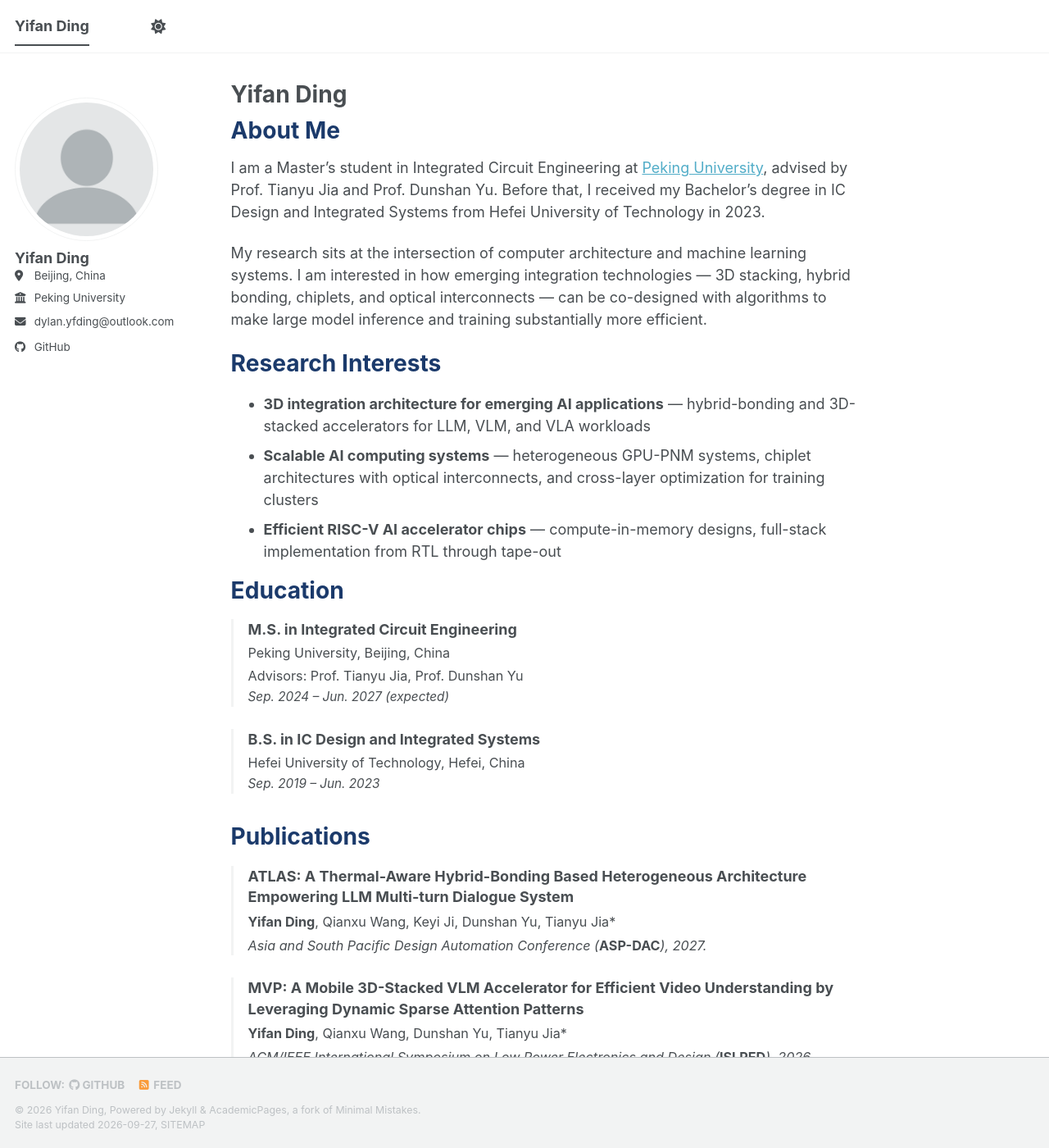
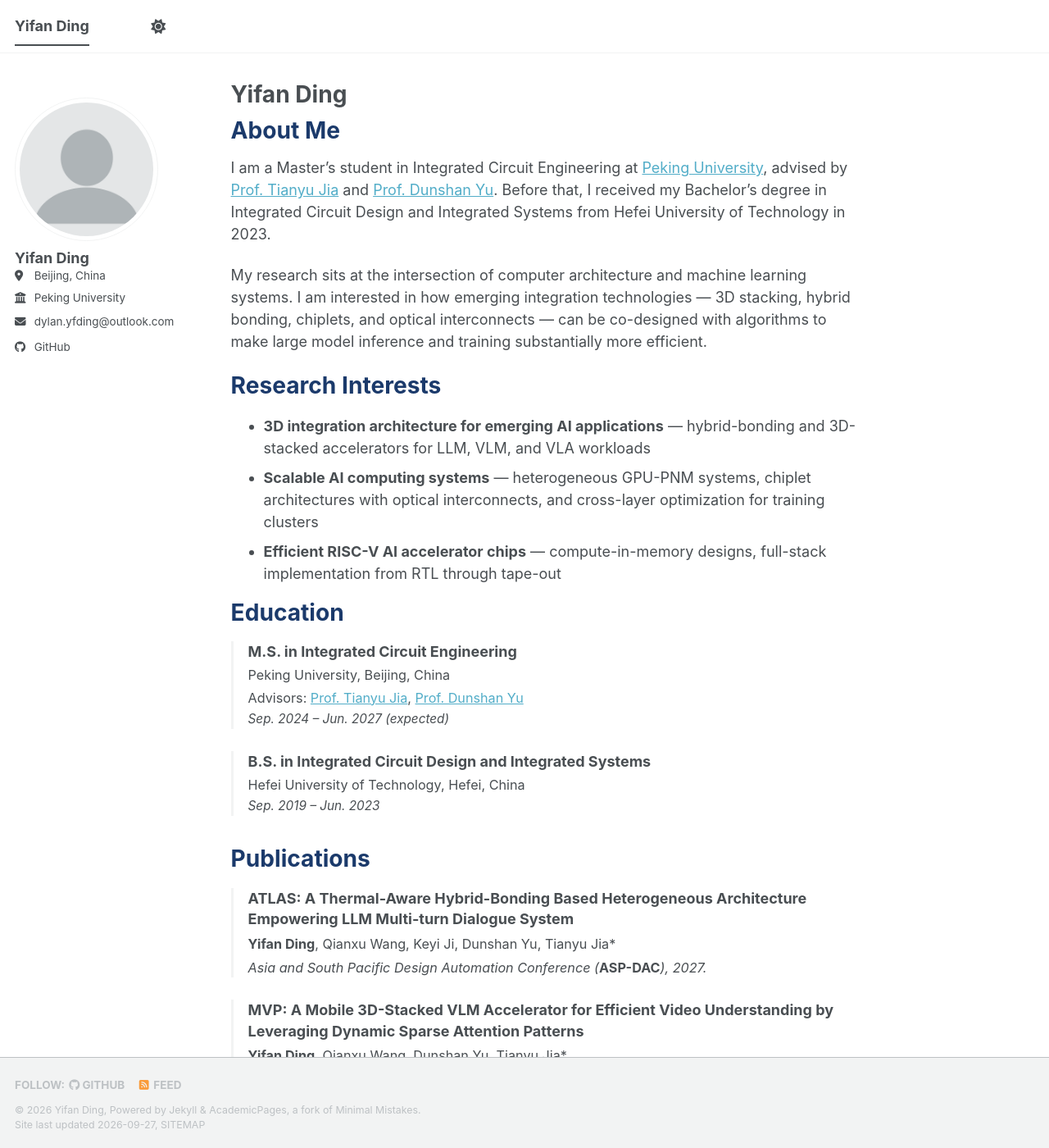
Before and after one commit to DylanDing54/DylanDing54.github.io, a Jekyll site: the page built from _pages/about.md, in a window 1280 px wide and 1400 px high. Shown: the whole window at 82% size. Built offline with Jekyll 4.4.1, drawn with Linux system fonts in a browser that asks for light colours; a style sheet for code colours, icons or effects is not loaded.

Commit message:
Link advisor homepages and spell out the bachelor's degree name
Co-Authored-By: Claude Opus 5 (1M context) <noreply@anthropic.com>

```diff
--- a/_pages/about.md
+++ b/_pages/about.md
@@ -9,7 +9,7 @@ redirect_from:
 
 About Me
 ======
-I am a Master's student in Integrated Circuit Engineering at [Peking University](https://www.pku.edu.cn/), advised by Prof. Tianyu Jia and Prof. Dunshan Yu. Before that, I received my Bachelor's degree in IC Design and Integrated Systems from Hefei University of Technology in 2023.
+I am a Master's student in Integrated Circuit Engineering at [Peking University](https://www.pku.edu.cn/), advised by [Prof. Tianyu Jia](https://ic.pku.edu.cn/en/Faculty/Facultys/IntegratedCircuitDesign/Jia_Tianyu/index.htm) and [Prof. Dunshan Yu](https://ic.pku.edu.cn/en/Faculty/Facultys/IntegratedCircuitDesign/YuDunshan/index.htm). Before that, I received my Bachelor's degree in Integrated Circuit Design and Integrated Systems from Hefei University of Technology in 2023.
 
 My research sits at the intersection of computer architecture and machine learning systems. I am interested in how emerging integration technologies — 3D stacking, hybrid bonding, chiplets, and optical interconnects — can be co-designed with algorithms to make large model inference and training substantially more efficient.
 
@@ -25,11 +25,11 @@ Education
   <div class="education-item">
     <div class="education-degree"><strong>M.S. in Integrated Circuit Engineering</strong></div>
     <div class="education-school">Peking University, Beijing, China</div>
-    <div class="education-detail">Advisors: Prof. Tianyu Jia, Prof. Dunshan Yu</div>
+    <div class="education-detail">Advisors: <a href="https://ic.pku.edu.cn/en/Faculty/Facultys/IntegratedCircuitDesign/Jia_Tianyu/index.htm">Prof. Tianyu Jia</a>, <a href="https://ic.pku.edu.cn/en/Faculty/Facultys/IntegratedCircuitDesign/YuDunshan/index.htm">Prof. Dunshan Yu</a></div>
     <div class="education-date">Sep. 2024 &ndash; Jun. 2027 (expected)</div>
   </div>
   <div class="education-item">
-    <div class="education-degree"><strong>B.S. in IC Design and Integrated Systems</strong></div>
+    <div class="education-degree"><strong>B.S. in Integrated Circuit Design and Integrated Systems</strong></div>
     <div class="education-school">Hefei University of Technology, Hefei, China</div>
     <div class="education-date">Sep. 2019 &ndash; Jun. 2023</div>
   </div>
```
